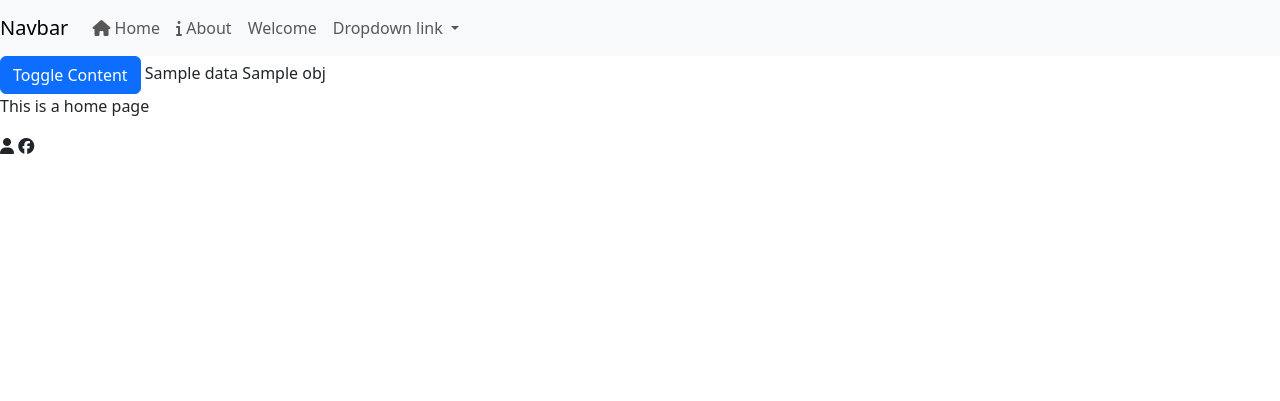
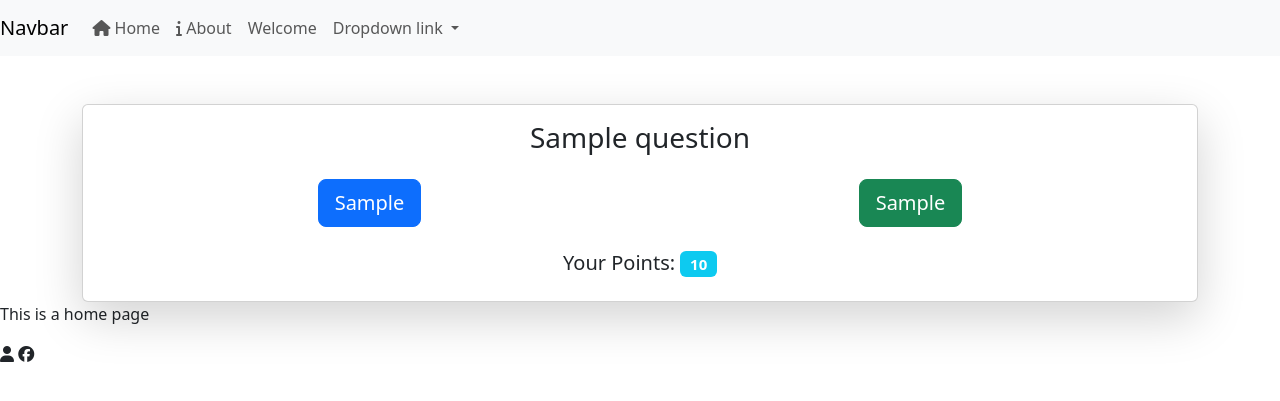
Before and after one commit to Alison9Saim/pythonProject, a Flask app: template templates/home.html in a window 1280 px wide. Shown: the top 401 px of the page. Run offline with Flask 3, Linux system fonts and the light colour scheme; the template is opened without the code that fills it: most values are stand-ins (such as "Sample title", 1, 10 or a date in 2020); some libraries are stand-ins or nearby versions.

Commit message:
added scoring and try again page

```diff
--- a/app.py
+++ b/app.py
@@ -1,9 +1,10 @@
-from flask import Flask, render_template
+from flask import Flask, render_template, redirect, url_for, session
 import gspread
 from google.oauth2.service_account import Credentials
-import os, json
+import os, json, random
 
 app = Flask(__name__)
+app.secret_key = "supersecretkey"  # required for sessions
 
 # Define the scope
 SCOPES = [
@@ -22,17 +23,68 @@ def get_gspread_client():
         creds = Credentials.from_service_account_file("credentials.json", scopes=SCOPES)
     return gspread.authorize(creds)
 
+
 @app.route("/")
 def index():
     client = get_gspread_client()
     sheet = client.open_by_key(SPREADSHEET_ID).sheet1
     values = sheet.get_all_values()
 
-    # Print rows to console (for debugging)
-    for row in values:
-        print(row)
+    headers = values[0]
+    rows = values[1:]
 
-    return render_template("index.html", title="Home", data=values)
+    random_idx = random.randint(0, len(rows)-1)
+    row = rows[random_idx]
+    sheet_row_number = random_idx + 2  # account for header row
+
+    question = row[0]
+    option_a = row[1]
+    option_b = row[2]
+    votes_a = int(row[3]) if row[3] else 0
+    votes_b = int(row[4]) if row[4] else 0
+
+    # initialize points if not set
+    if "points" not in session:
+        session["points"] = 0
+
+    return render_template("index.html",
+                           question=question,
+                           option_a=option_a,
+                           option_b=option_b,
+                           row_index=sheet_row_number,
+                           votes_a=votes_a,
+                           votes_b=votes_b,
+                           points=session["points"])
+
+@app.route("/vote/<int:row_index>/<choice>")
+def vote(row_index, choice):
+    client = get_gspread_client()
+    sheet = client.open_by_key(SPREADSHEET_ID).sheet1
+
+    votes_a = int(sheet.acell(f"D{row_index}").value or 0)
+    votes_b = int(sheet.acell(f"E{row_index}").value or 0)
+
+    if choice == "A":
+        sheet.update_acell(f"D{row_index}", votes_a + 1)
+        selected_votes = votes_a + 1
+        other_votes = votes_b
+    elif choice == "B":
+        sheet.update_acell(f"E{row_index}", votes_b + 1)
+        selected_votes = votes_b + 1
+        other_votes = votes_a
+    else:
+        return redirect(url_for("index"))
+
+    # Decide points outcome
+    if selected_votes >= other_votes:
+        session["points"] = session.get("points", 0) + 1
+        return redirect(url_for("index"))
+    else:
+        # Save score before reset
+        previous_points = session.get("points", 0)
+        session["points"] = 0
+        return render_template("try_again.html", previous_points=previous_points, points=session["points"])
+
 
 @app.route("/welcome")
 def welcome():
--- a/templates/index.html
+++ b/templates/index.html
@@ -15,7 +15,7 @@
 
         <!-- Fontawesome Kit-->
         <script src="https://kit.fontawesome.com/15e26f6a5c.js" crossorigin="anonymous"></script>
-        <title>Portfolio</title>
+        <title>Would You Rather</title>
     </head>
     <body>
 
@@ -58,37 +58,29 @@
 
 
 
-
-        <!--
-        <h2>Welcome To GFG</h2>
-        <h4>Flask: Rendering Templates</h4>
-        <a href="{{ url_for('home') }}">Home</a>
-        <a href="{{ url_for('index') }}">Index</a>
-        <a href="{{ url_for('about') }}">About</a>
-        -->
-
-        <button class="btn btn-primary" type="button" data-bs-toggle="collapse" data-bs-target="#demoCollapse" aria-expanded="false" aria-controls="demoCollapse">
-          Toggle Content
-        </button>
-
-        <div class="collapse" id="demoCollapse">
-          <div class="card card-body">
-            Bootstrap JS is working — expand and collapse both work!
+        <div class="container mt-5">
+          <div class="card shadow-lg">
+            <div class="card-body text-center">
+              <h3 class="card-title mb-4">{{ question }}</h3>
+              <div class="d-flex justify-content-around mb-4">
+                <a href="{{ url_for('vote', row_index=row_index, choice='A') }}"
+                   class="btn btn-primary btn-lg">
+                  {{ option_a }}
+                </a>
+                <a href="{{ url_for('vote', row_index=row_index, choice='B') }}"
+                   class="btn btn-success btn-lg">
+                  {{ option_b }}
+                </a>
+              </div>
+              <h5>Your Points: <span class="badge bg-info">{{ points }}</span></h5>
+            </div>
           </div>
         </div>
-
-        {{ data }}
-
-        {{ obj }}
 
 
 
         {% block body %}
-
-        <p>This is a Flask application.</p>
-        <!-- Font Awesome Icons -->
-        <i class="fa-solid fa-user"></i>
-        <i class="fa-brands fa-facebook"></i>
+        this is the bodsy
 
 
 
```
Also changed, not shown: templates/try_again.html (added, +23 -0 lines).
